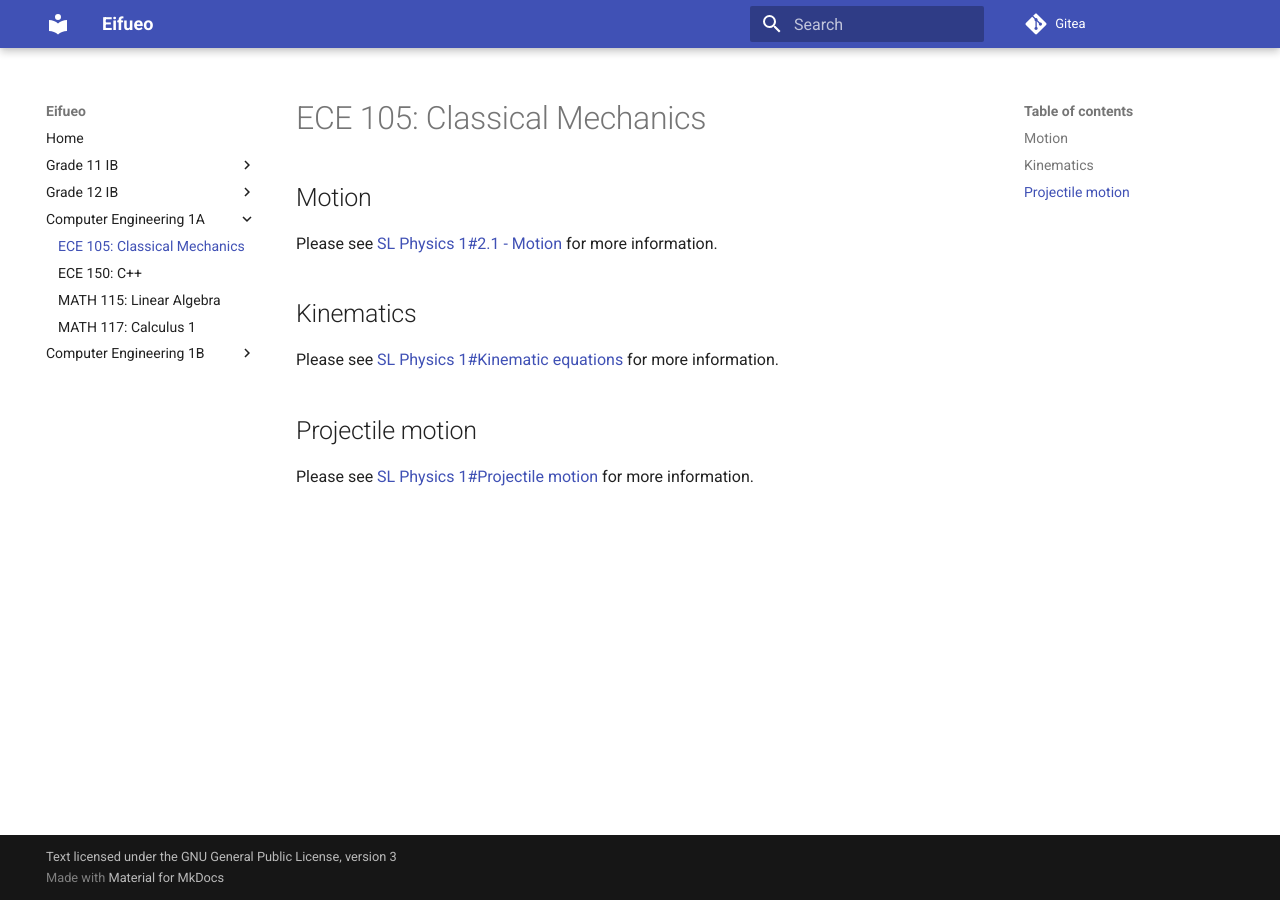
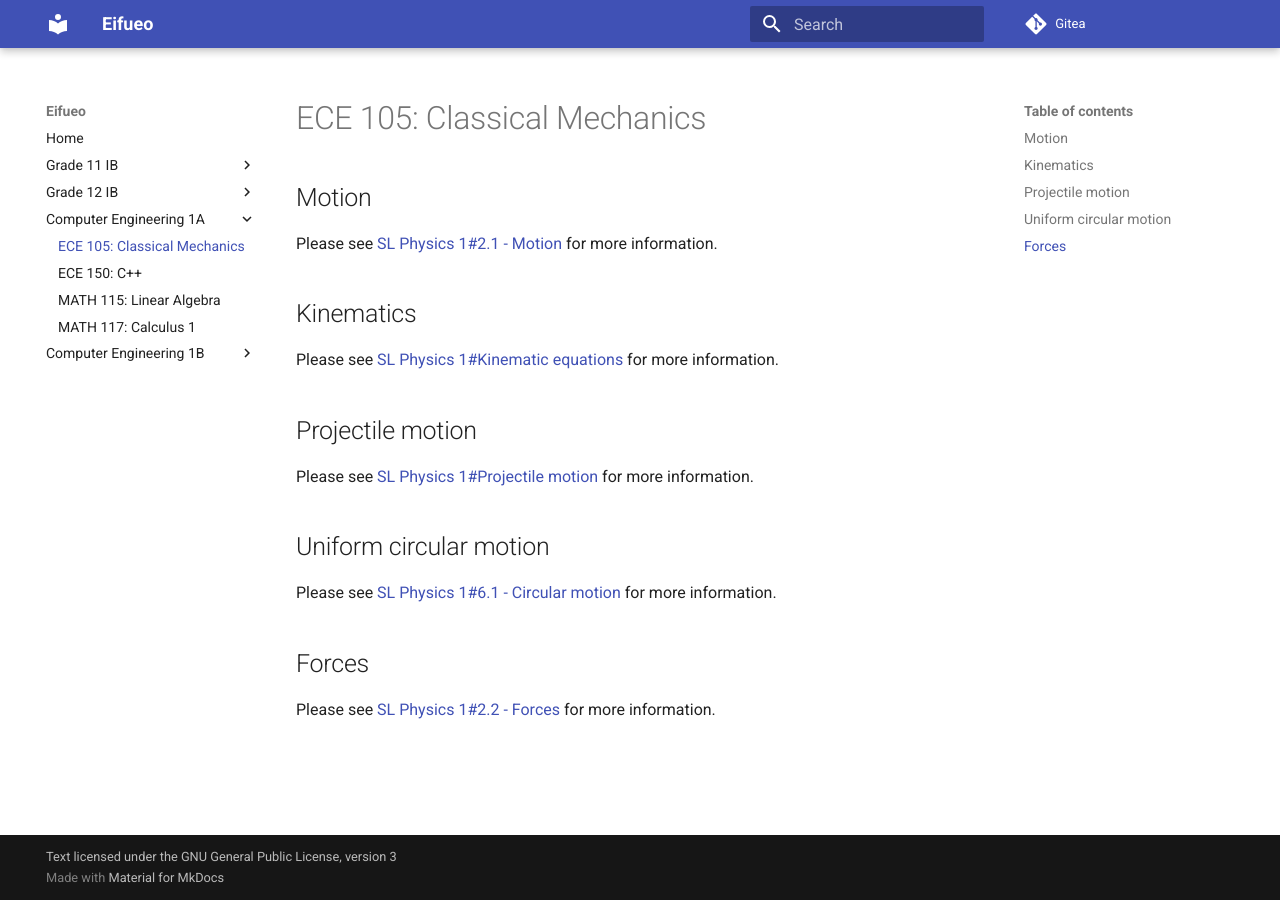
Before and after one commit to potatoeggy/eifueo, an MkDocs documentation site: the page built from docs/ce1/ece105.md, in a window 1280 px wide. Built offline with MkDocs 1.6.1 and Material for MkDocs 9.7.7, drawn with Linux system fonts in a browser that asks for light colours.

Commit message:
ece105: add more sph3u7 references

```diff
--- a/docs/ce1/ece105.md
+++ b/docs/ce1/ece105.md
@@ -11,3 +11,11 @@ Please see [SL Physics 1#Kinematic equations](/g11/sph3u7/#kinematic-equations)
 ## Projectile motion
 
 Please see [SL Physics 1#Projectile motion](/g11/sph3u7/#projectile-motion) for more information.
+
+## Uniform circular motion
+
+Please see [SL Physics 1#6.1 - Circular motion](/g11/sph3u7/#61-circular-motion) for more information.
+
+## Forces
+
+Please see [SL Physics 1#2.2 - Forces](/g11/sph3u7/#22-forces) for more information.
```
